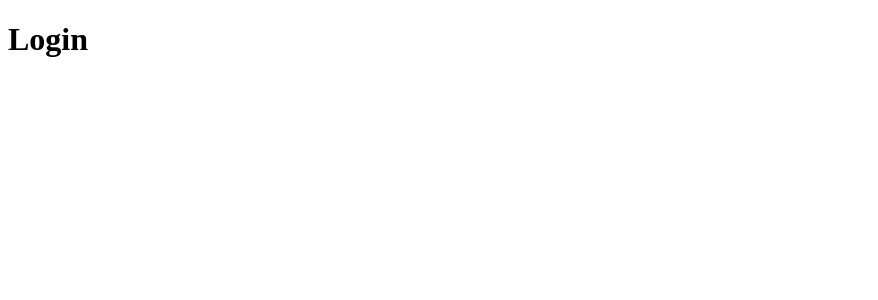
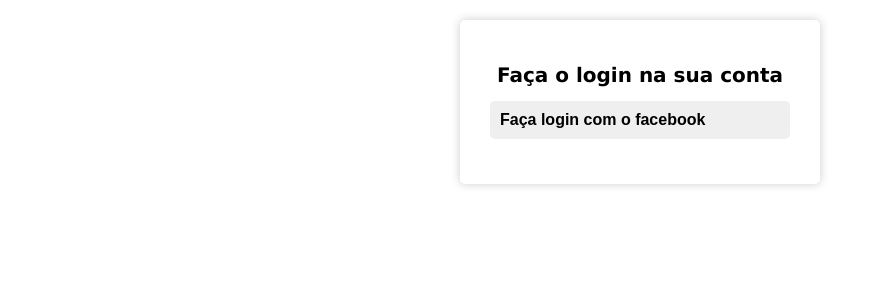
Before and after one commit to dani-domingues/Viesc-PI, a React (Create React App) app: page /login in a window 1280 px wide. Shown: the top 300 px of the page, without its empty margins (0-878 px from the left). Built offline with nearby package versions, Linux system fonts and the light colour scheme.

Commit message:
Inserindo rotas

```diff
--- /dev/null
+++ b/src/components/Styled.js
@@ -0,0 +1,24 @@
+import styled from "styled-components";
+
+export const BotaoDeIcone = styled.button`
+    display: flex;
+    padding: 10px;
+    width: 100%;
+    border-radius: 5px;
+    border: 0px;
+    outline: none;
+    font-size: 16px;
+    font-weight: bold;
+    margin-bottom: 15px;
+    transition: 0.4s;
+
+    &:hover {
+        background-color: #ccc;
+    }
+
+    .center {
+        text-align: center;
+        width: 100%;
+    }
+
+`;
--- a/src/pages/App.jsx
+++ b/src/pages/App.jsx
@@ -2,7 +2,7 @@
 import {Routes, Route} from 'react-router-dom';
 
 import Home from './Home';
-import Login from '../pages/Login/Login';
+import Login from './Login';
 
 function App() {
 
--- a/src/pages/Home/index.jsx
+++ b/src/pages/Home/index.jsx
@@ -1,13 +1,33 @@
-import React from "react";
+import React, { useState } from "react";
 import Header from "./components/Header";
 import Menu from "./components/Menu";
 import TimeLine from "./components/TimeLine";
 import config from '../../config.json';
+import Login from "../Login";
+import { PRERENDER_REVALIDATE_ONLY_GENERATED_HEADER } from "next/dist/server/api-utils";
 
 
 function Home() {
 
+    // Tela de Login
+                //   Essa sera retirada, esta aqui apenas para testes
+     const [ user, setUser] = useState({
+         id: 1,
+         name: 'Daniela Domingues',
+         photo: 'https://images.vexels.com/media/users/3/137047/isolated/preview/5831a17a290077c646a48c4db78a81bb-icone-azul-do-perfil-de-usuario.png'
+     });
+    // const [ user, setUser] = useState(null);
+
+    // Filtro do Search
     const [valorDoFiltro, setValorDoFiltro] = React.useState("");
+
+    // Lógica para direcionar prar a tela de Login
+    if(user === null){
+        return (
+            <Login></Login>
+        );
+    }
+
     return (
         <>
 
--- a/src/pages/Login/Login.jsx
+++ /dev/null
@@ -1,13 +0,0 @@
-import React from "react";
-
-function Login() {
-
-    return (
-        <div>
-            <h1> Login</h1>
-        </div>
-
-    )
-}
-
-export default Login;
--- /dev/null
+++ b/src/pages/Login/index.jsx
@@ -0,0 +1,23 @@
+import React from "react";
+import {StyledLogin} from './login-styled';
+import {BotaoDeIcone} from '../../components/Styled'
+
+
+function Login() {
+
+
+
+    return (
+        <>
+        <StyledLogin>
+            <h1>Faça o login na sua conta</h1>
+
+            <BotaoDeIcone>Faça login com o facebook</BotaoDeIcone>
+        </StyledLogin>
+
+
+        </>
+    )
+}
+
+export default Login;
--- /dev/null
+++ b/src/pages/Login/login-styled.js
@@ -0,0 +1,19 @@
+import styled from "styled-components";
+
+export const StyledLogin = styled.div`
+
+    background-color: #fff;
+    padding: 30px;
+    max-width: 300px;
+    margin: auto;
+    margin-top: 20px;
+    text-align: center;
+    font-family: verdana;
+    border-radius: 5px;
+    box-shadow: 0px 0px 10px #ccc;
+
+    h1{
+        font-size: 20px;
+    }
+
+`;
```
Also changed, not shown: 1 other file (tests, documents, lock files or other folders).
